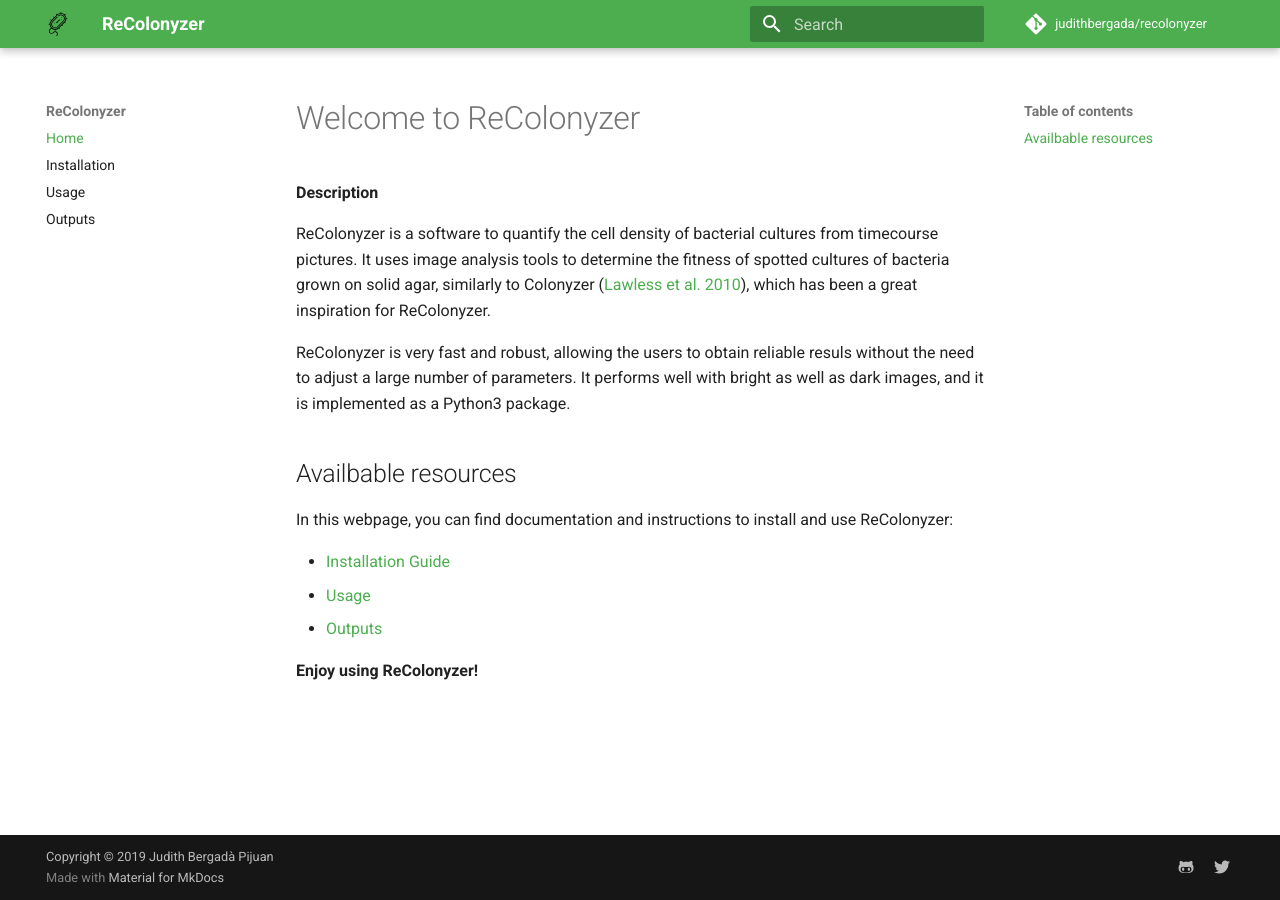
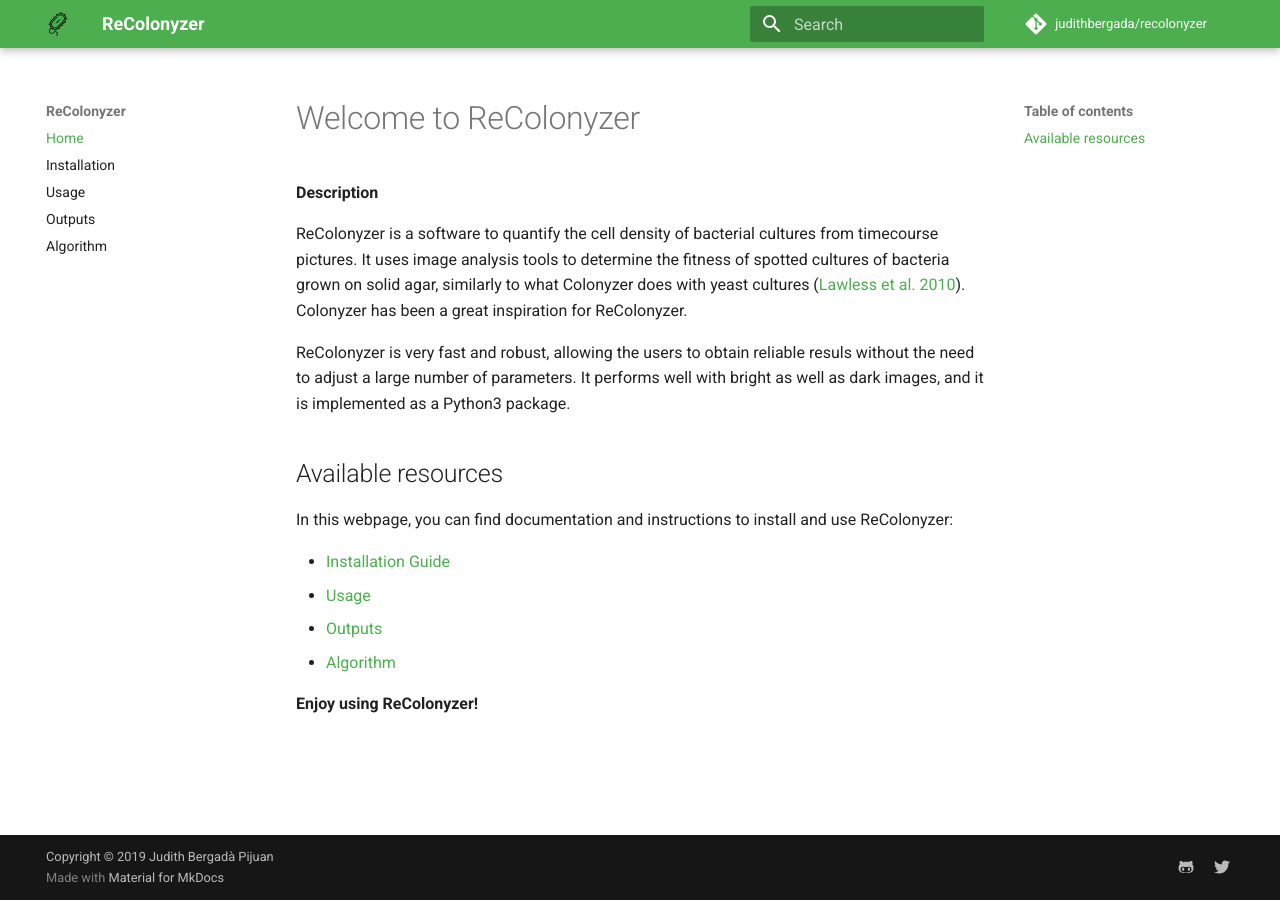
Before and after one commit to judithbergada/bacolonyzer, an MkDocs documentation site: the page built from docs/index.md, in a window 1280 px wide. Built offline with MkDocs 1.6.1 and Material for MkDocs 9.7.7, drawn with Linux system fonts in a browser that asks for light colours; comment, search, counter and statistics services are not loaded.

Commit message:
Add algorithm to documentation

```diff
--- a/docs/index.md
+++ b/docs/index.md
@@ -5,15 +5,16 @@
 
 ReColonyzer is a software to quantify the cell density of bacterial cultures
 from timecourse pictures. It uses image analysis tools to determine the fitness
-of spotted cultures of bacteria grown on solid agar, similarly to Colonyzer
-([Lawless et al. 2010](https://bmcbioinformatics.biomedcentral.com/articles/10.1186/1471-2105-11-287)), which has been a great inspiration for ReColonyzer.
+of spotted cultures of bacteria grown on solid agar, similarly to what Colonyzer
+does with yeast cultures
+([Lawless et al. 2010](https://bmcbioinformatics.biomedcentral.com/articles/10.1186/1471-2105-11-287)). Colonyzer has been a great inspiration for ReColonyzer.
 
 ReColonyzer is very fast and robust, allowing the users to obtain reliable
 resuls without the need to adjust a large number of parameters.
 It performs well with bright as well as dark images, and it
 is implemented as a Python3 package.
 
-## Availbable resources
+## Available resources
 
 In this webpage, you can find documentation and instructions to install and
 use ReColonyzer:
@@ -21,5 +22,6 @@ use ReColonyzer:
 * [Installation Guide](installation.md)
 * [Usage](usage.md)
 * [Outputs](outputs.md)
+* [Algorithm](algorithm.md)
 
 **Enjoy using ReColonyzer!**
--- a/mkdocs.yml
+++ b/mkdocs.yml
@@ -19,6 +19,7 @@ nav:
   - Installation: installation.md
   - Usage: usage.md
   - Outputs: outputs.md
+  - Algorithm: algorithm.md
 
 theme:
   name: material
@@ -34,6 +35,7 @@ markdown_extensions:
   - admonition
   - pymdownx.superfences
   - codehilite
+  - attr_list
 
 # Customization
 extra:
```
Also changed, not shown: docs/algorithm.md (added, +46 -0 lines), 4 other files.
